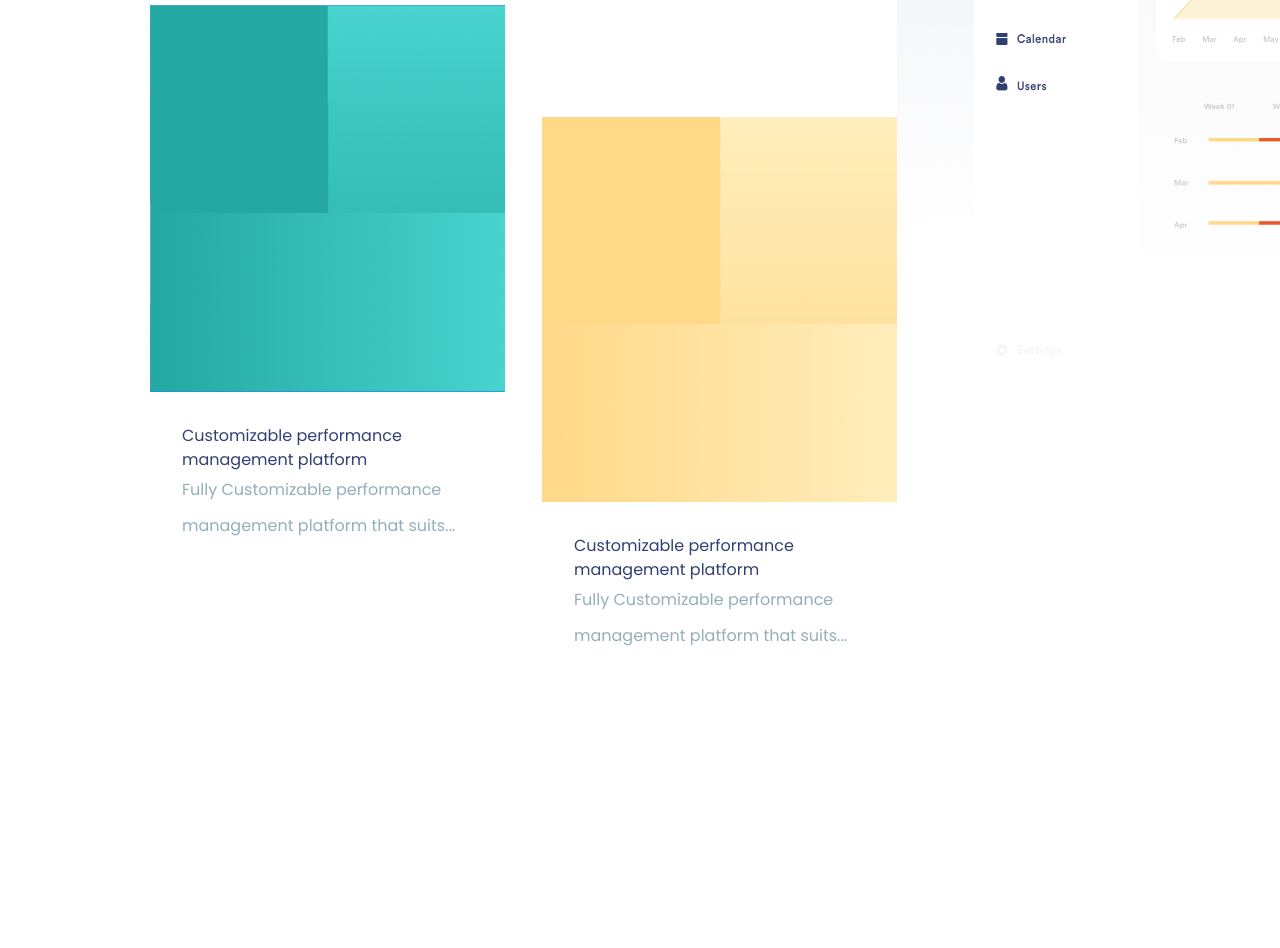
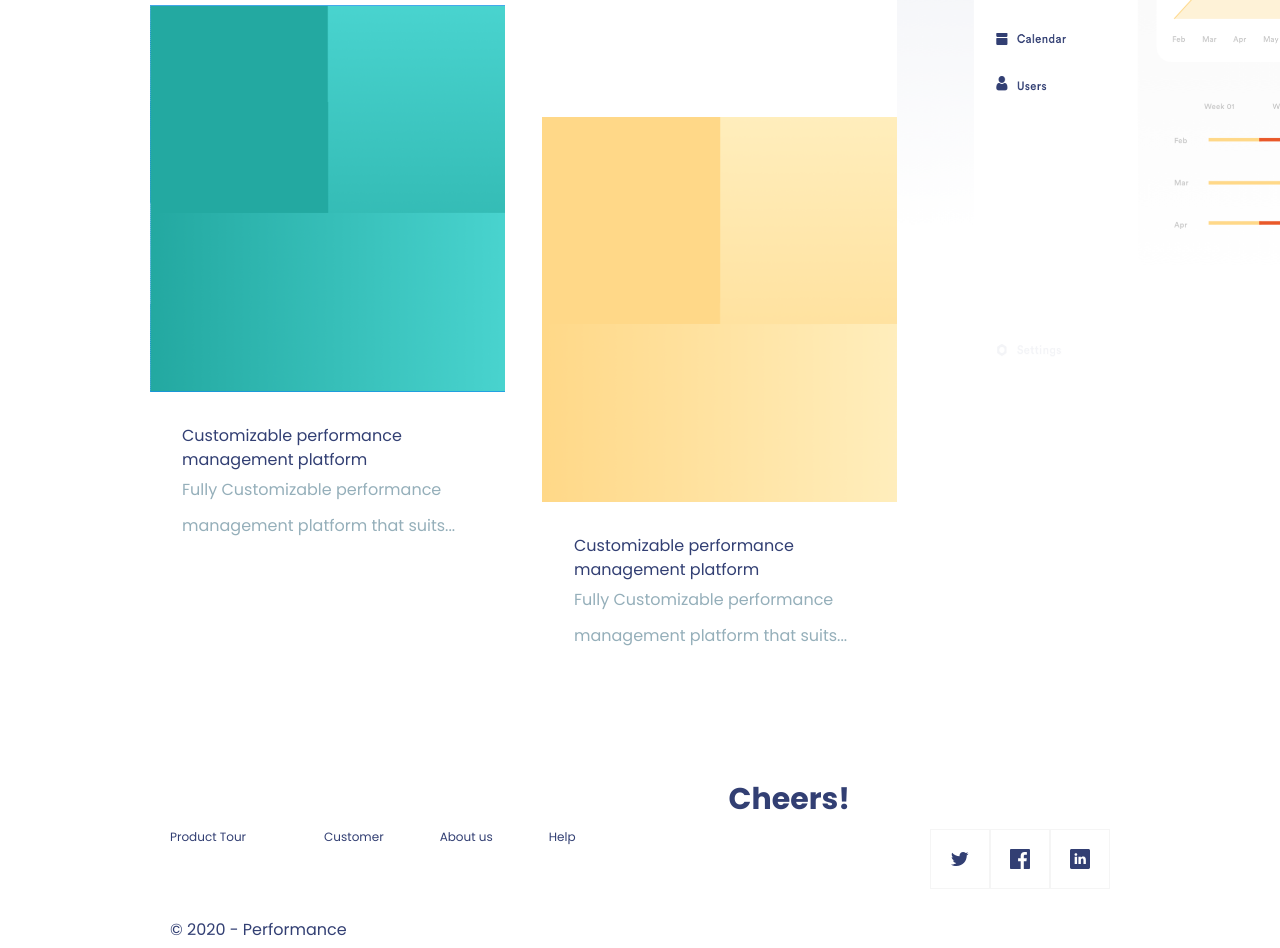
Before and after one commit to youens1/perfmc, a plain HTML site: page index.html in a window 1280 px wide. Shown: the part 6002-6950 px from the top of the page. Before the commit the page ends 6688 px from the top, so only its background shows below. Drawn offline with nearby package versions, Linux system fonts and the light colour scheme.

Commit message:
Update index.html

```diff
--- a/index.html
+++ b/index.html
@@ -293,5 +293,33 @@
             </div>
         </section>
     </main>
+    <section class="flex mx-[170px] justify-between mt-[95px] ">
+            <div>
+                <ul class=" flex items-center text-darkblue font-Poppins text-xs font-normal space-x-14	 mt-12">
+                    <li class="mr-[22px]"><a href="">Product Tour</a></li>
+                    <li><a href="">Customer</a></li>
+                    <li><a href="">About us</a></li>
+                    <li><a href="">Help</a></li>
+                </ul>
+                <p class="text-2xl leading-9 text-darkblue  text-base mt-[67px]">© 2020 - Performance</p>
+            </div>
+            <div class="flex ">
+                <h2 class="text-3xl	 font-Poppins font-bold text-darkblue mr-[80px]">Cheers!</h2>
+                <div class="flex mt-12">
+                    <svg xmlns="http://www.w3.org/2000/svg" width="60" height="60" viewBox="0 0 60 60" fill="none">
+                        <rect opacity="0.0953776" x="0.5" y="0.5" width="59" height="59" stroke="#979797"/>
+                        <path d="M38.5 24.6574C37.8492 24.9385 37.1558 25.1248 36.4328 25.2152C37.1766 24.778 37.7442 24.0909 38.0111 23.2628C37.3177 23.6698 36.552 23.9574 35.7361 24.1178C35.0777 23.4275 34.1392 23 33.1155 23C31.1292 23 29.5302 24.5874 29.5302 26.5334C29.5302 26.8134 29.5542 27.0826 29.6133 27.3389C26.6306 27.1957 23.9914 25.7882 22.2184 23.644C21.9089 24.1728 21.7273 24.778 21.7273 25.4295C21.7273 26.6529 22.3672 27.7374 23.3209 28.3652C22.7445 28.3545 22.1791 28.1897 21.7 27.9302C21.7 27.9409 21.7 27.9549 21.7 27.9689C21.7 29.6855 22.9436 31.1114 24.5744 31.4398C24.2823 31.5185 23.9641 31.5562 23.6337 31.5562C23.4041 31.5562 23.1722 31.5432 22.9545 31.4958C23.4194 32.8948 24.7384 33.9232 26.3069 33.9566C25.0863 34.8968 23.5364 35.4632 21.8586 35.4632C21.5644 35.4632 21.2822 35.4503 21 35.4148C22.5892 36.4238 24.4727 37 26.5037 37C33.1056 37 36.715 31.6154 36.715 26.948C36.715 26.7918 36.7095 26.6411 36.7019 26.4914C37.4139 25.9938 38.0122 25.3725 38.5 24.6574Z" fill="#323F73"/>
+                    </svg>
+                    <svg xmlns="http://www.w3.org/2000/svg" width="60" height="60" viewBox="0 0 60 60" fill="none">
+                        <rect opacity="0.0953776" x="0.5" y="0.5" width="59" height="59" stroke="#979797"/>
+                        <path d="M38.896 20H21.103C20.4938 20.0004 19.9999 20.4945 20 21.104V38.897C20.0004 39.5062 20.4945 40.0001 21.104 40H30.6836V32.2656H28.0859V29.2383H30.6836V27.0104C30.6836 24.4268 32.2609 23.0205 34.5656 23.0205C35.6694 23.0205 36.618 23.1028 36.8945 23.1395V25.8398H35.3053C34.0514 25.8398 33.8086 26.4357 33.8086 27.3102V29.2383H36.8066L36.416 32.2656H33.8086V40H38.896C39.5056 40.0001 39.9999 39.5061 40 38.8965C40 38.8964 40 38.8962 40 38.896V21.103C39.9998 20.4938 39.5055 19.9999 38.896 20Z" fill="#323F73"/>
+                    </svg>
+                    <svg xmlns="http://www.w3.org/2000/svg" width="60" height="60" viewBox="0 0 60 60" fill="none">
+                        <rect opacity="0.0953776" x="0.5" y="0.5" width="59" height="59" stroke="#979797"/>
+                        <path fill-rule="evenodd" clip-rule="evenodd" d="M21.4424 20H38.5576C39.3542 20 40 20.6458 40 21.4424V38.5576C40 39.3542 39.3542 40 38.5576 40H21.4424C20.6458 40 20 39.3542 20 38.5576V21.4424C20 20.6458 20.6458 20 21.4424 20ZM24.6587 35.1172H27.0941V27.7901H24.6587V35.1172ZM25.8765 26.7896H25.8606C25.0433 26.7896 24.5148 26.227 24.5148 25.5238C24.5148 24.8048 25.0595 24.2578 25.8926 24.2578C26.7258 24.2578 27.2385 24.8048 27.2543 25.5238C27.2543 26.227 26.7258 26.7896 25.8765 26.7896ZM33.4407 35.1172H35.8759V30.9158C35.8759 28.6653 34.6744 27.6181 33.0721 27.6181C31.7799 27.6181 31.2009 28.3282 30.8772 28.8275V27.7901H28.4419C28.4738 28.4775 28.4419 35.1172 28.4419 35.1172H30.8772V31.0254C30.8772 30.8064 30.8929 30.5876 30.9573 30.4311C31.1334 29.9936 31.5341 29.5404 32.2069 29.5404C33.0881 29.5404 33.4407 30.2122 33.4407 31.1974V35.1172Z" fill="#323F73"/>
+                    </svg>
+                </div>
+            </div>
+        </section>
 </body>
 </html>
```
